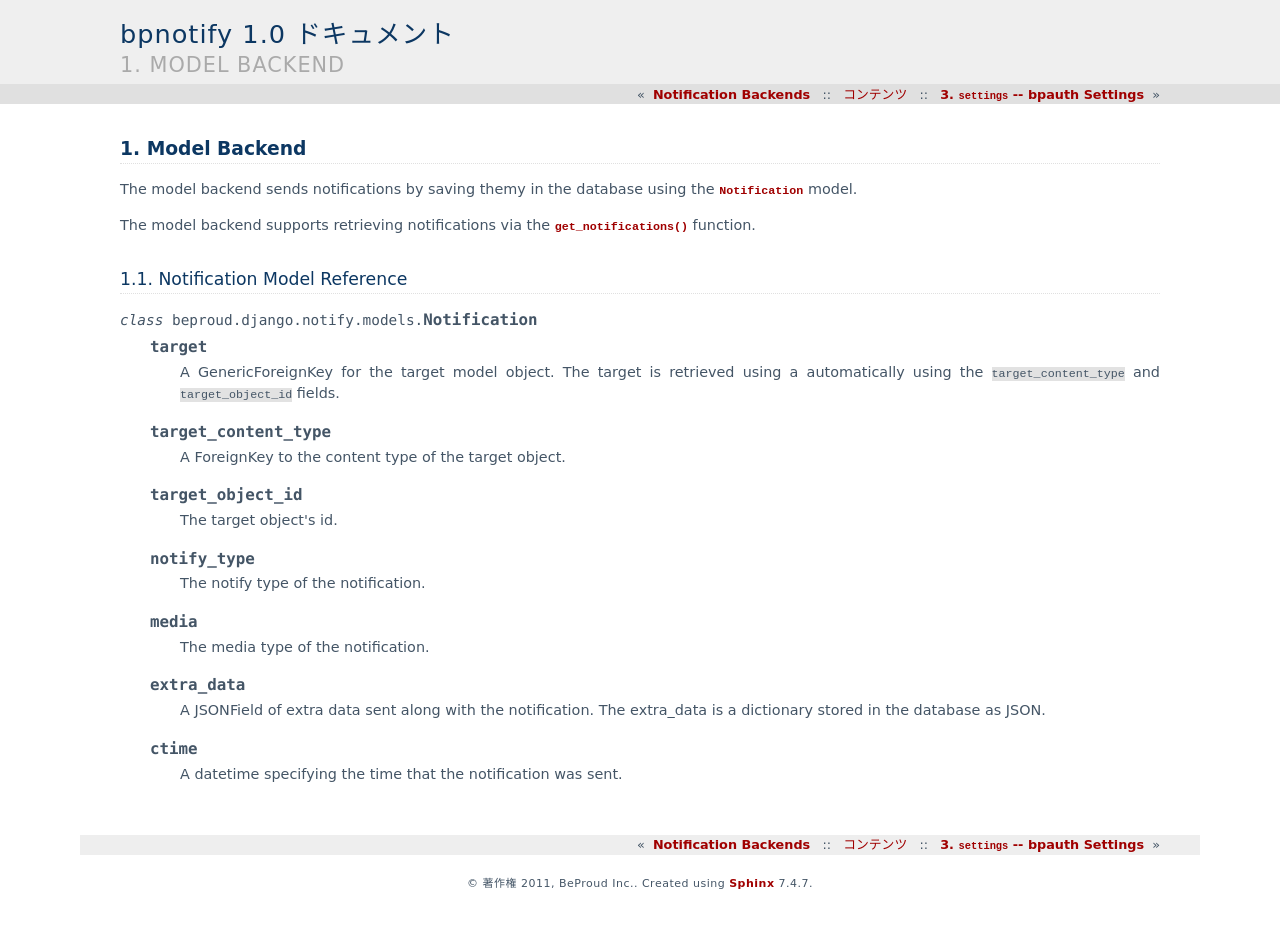
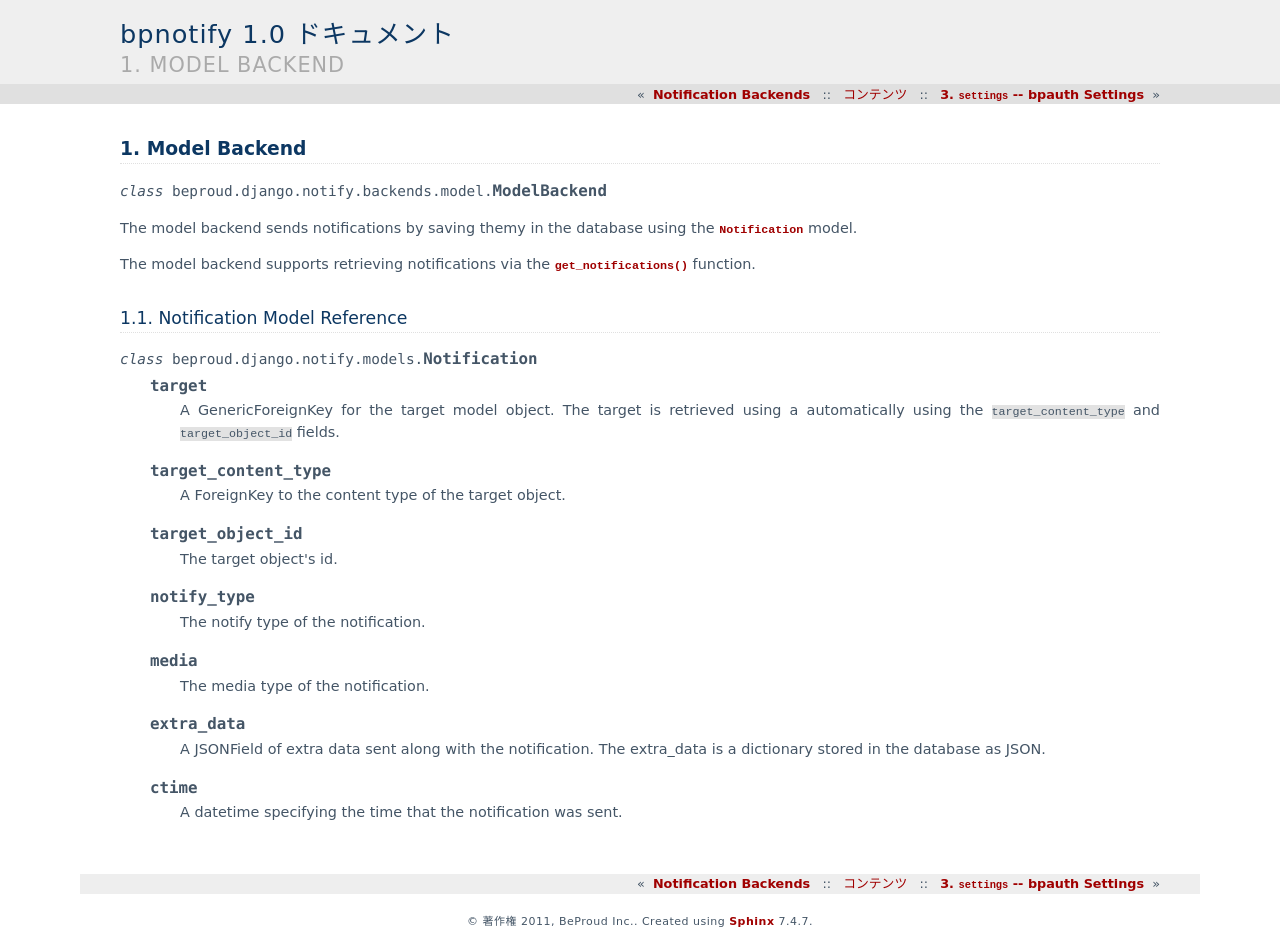
Before and after one commit to beproud/bpnotify, a Sphinx documentation site: the page built from docs/en/source/backends/model_backend.rst, in a window 1280 px wide. Built offline with Sphinx 7.4.7, drawn with Linux system fonts in a browser that asks for light colours; before the commit the page ends 900 px from its top, so only the background shows below that.

Commit message:
モデルバックエンドの英語ドキュメントの編集

```diff
--- a/docs/en/source/backends/model_backend.rst
+++ b/docs/en/source/backends/model_backend.rst
@@ -3,6 +3,8 @@ Model Backend
 ======================
 
 .. module:: beproud.django.notify.backends.model
+
+.. class:: beproud.django.notify.backends.model.ModelBackend
 
 The model backend sends notifications by saving themy in the database
 using the :class:`Notification <beproud.django.notify.models.Notification>` model.
```
